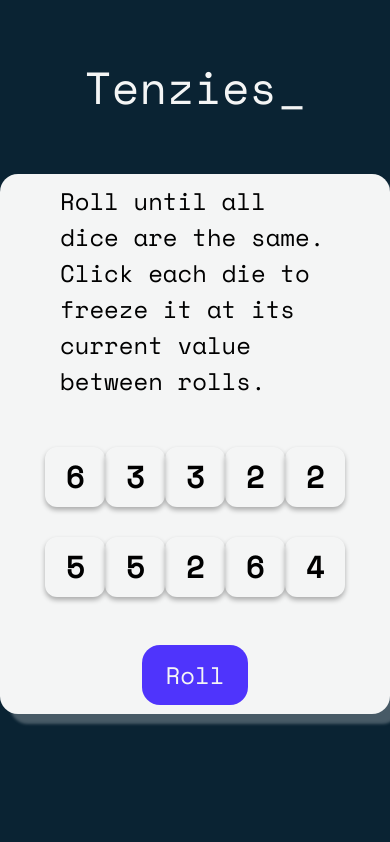
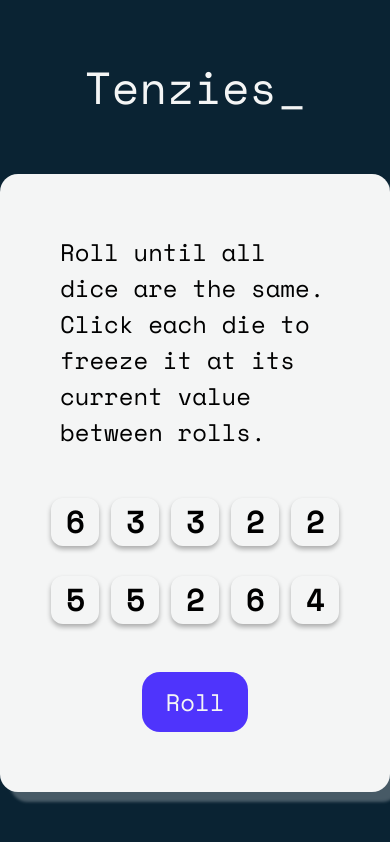
Before and after one commit to Syntrice/tenzies, a React (Vite) app: page / in a window 390 px wide. Shown: the top 842 px of the page. Built offline with nearby package versions, Linux system fonts and the light colour scheme.

Commit message:
feat: Improve mobile responsiveness

```diff
--- a/src/components/die/Die.tsx
+++ b/src/components/die/Die.tsx
@@ -10,7 +10,7 @@ export default function Die({ number, onClick, isHeld, isDisabled}: DieProps) {
     <button
       onClick={isDisabled ? undefined : onClick}
       className={
-        "flex h-10 w-10 items-center justify-center rounded-lg text-xl shadow-[0px_3px_5px_0px_rgba(0,0,0,0.3)] transition-colors" +
+        "max-[35rem]:h-8 max-[35rem]:w-8 flex h-10 w-10 items-center justify-center rounded-lg text-xl shadow-[0px_3px_5px_0px_rgba(0,0,0,0.3)] transition-colors" +
         (isHeld ? " bg-theme-green-1 hover:bg-theme-green-2" : "bg-white hover:bg-gray-200")
       }
       aria-label={`Die with a value of ${number}. It is currently ${isHeld ? "held" : "not held"}.`}
--- a/src/components/main/Main.tsx
+++ b/src/components/main/Main.tsx
@@ -70,7 +70,7 @@ export default function Main() {
   }
 
   return (
-    <main className="bg-theme-light m-10 flex h-screen max-h-90 w-screen max-w-90 flex-col items-center justify-center gap-8 rounded-xl p-10 shadow-[10px_10px_3px_0px_rgba(255,255,255,0.25)]">
+    <main className="bg-theme-light m-10 flex h-screen max-h-90 w-screen max-w-90 flex-col items-center justify-center gap-8 rounded-xl p-10 shadow-[10px_10px_3px_0px_rgba(255,255,255,0.25)] max-[35rem]:max-h-200 max-[35rem]:h-fit">
       {isWin && <Confetti />}
       <div aria-live="polite" className="hidden">
         {isWin && <p>"You won! Press 'Play Again' to start a new game."</p>}
@@ -92,9 +92,17 @@ export default function Main() {
       </div>
       <div>
         {!isWin ? (
-          <Button ariaLabel="Roll all dice" onClick={rollDice}>Roll</Button>
+          <Button ariaLabel="Roll all dice" onClick={rollDice}>
+            Roll
+          </Button>
         ) : (
-          <Button ref={playAgainButton} ariaLabel="Play again" onClick={playAgain}>Play Again</Button>
+          <Button
+            ref={playAgainButton}
+            ariaLabel="Play again"
+            onClick={playAgain}
+          >
+            Play Again
+          </Button>
         )}
       </div>
     </main>
```
